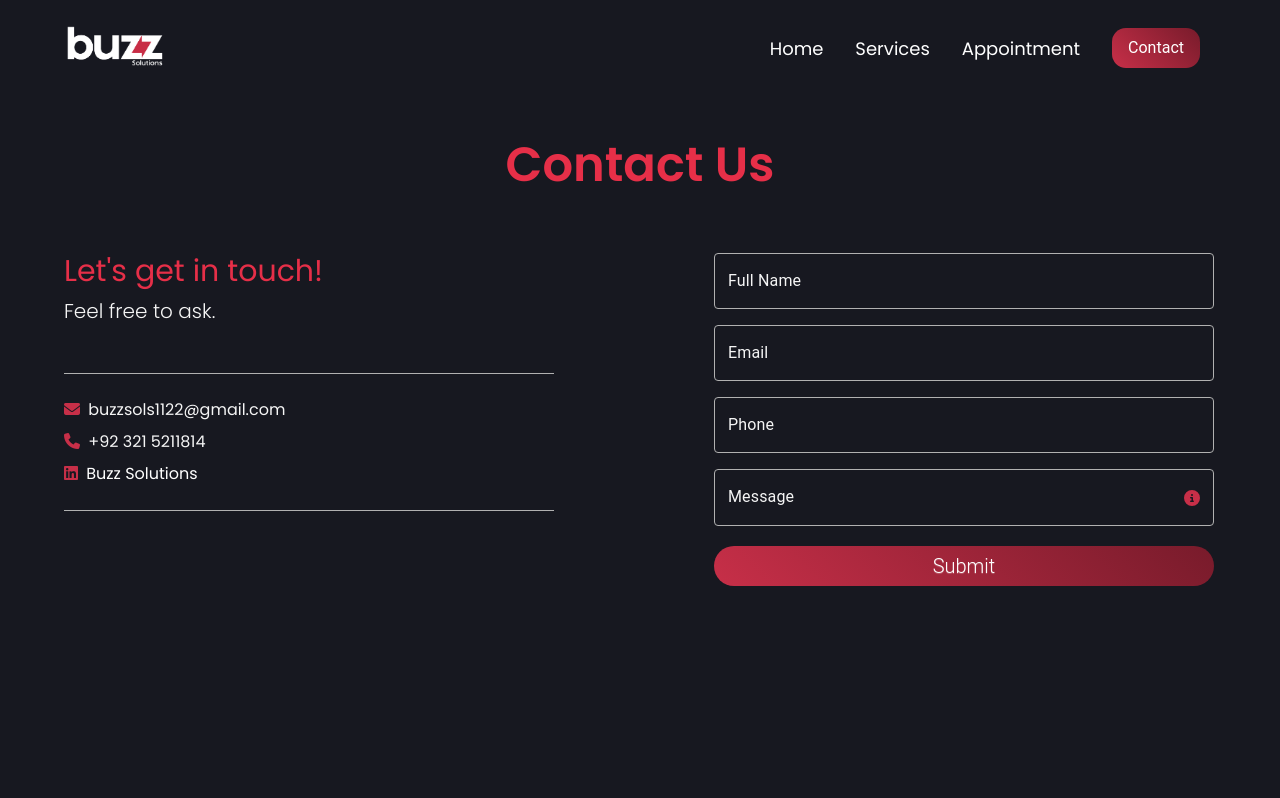
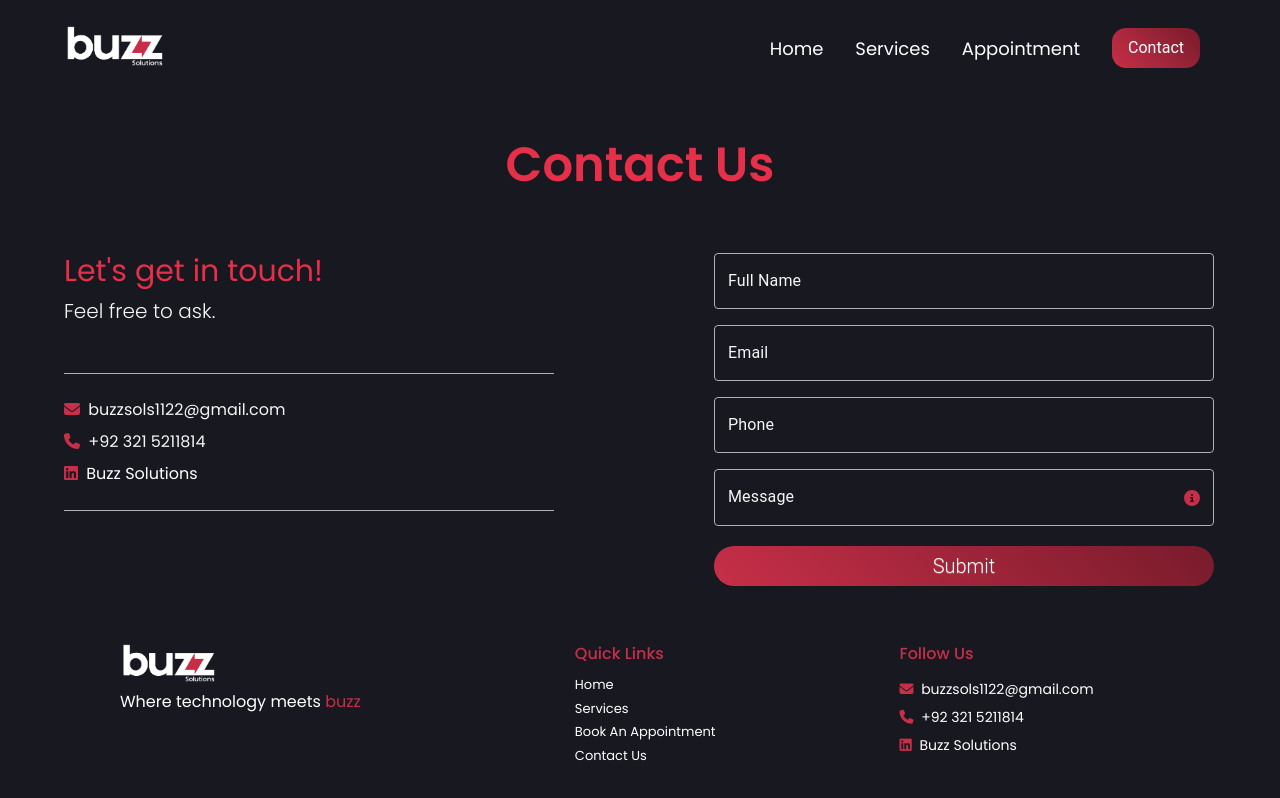
Before and after one commit to oye-hunter/buzz-sol, a React (Create React App) app in the folder frontend/: page /contact-us in a window 1280 px wide. Shown: the top 798 px of the page. Built offline with nearby package versions, Linux system fonts and the light colour scheme.

Commit message:
i dont know

```diff
--- a/frontend/src/components/Footer/Footer.jsx
+++ b/frontend/src/components/Footer/Footer.jsx
@@ -28,9 +28,9 @@ const Footer = () => {
         <div className='my-2 text-sm'>
         <i class="fa-solid fa-phone mr-1" style={{color: "rgb(199, 47, 72)"}}></i> +92 321 5211814
         </div>
-        <div className='my-2 text-sm'>
-        <i class="fa-brands fa-linkedin mr-1" style={{color: "rgb(199, 47, 72)"}}></i> <a style={{color:"white", fontSize: "inherit"}} href="www.linkedin.com/company/buzz-sol/">Buzz Solutions</a>
-      </div>
+        <a style={{color:"white", fontSize: "inherit"}} href="https://www.linkedin.com/company/buzz-sol/"><div className='my-2 text-sm'>
+        <i class="fa-brands fa-linkedin mr-1" style={{color: "rgb(199, 47, 72)"}}></i> Buzz Solutions
+      </div></a>
         </div>
       </div>
     </div>
--- a/frontend/src/pages/ContactUs/ContactUs.jsx
+++ b/frontend/src/pages/ContactUs/ContactUs.jsx
@@ -1,5 +1,6 @@
 import React, { useState, useRef, useEffect } from 'react';
 import "./ContactUs.css";
+import Footer from '../../components/Footer/Footer'
 import Button from "react-bootstrap/Button";
 import TextField from "@mui/material/TextField";
 import { createTheme, ThemeProvider } from "@mui/material/styles";
@@ -229,6 +230,7 @@ const ContactUs = () => {
         </div>
       </form>
               </div>
+              <Footer/>
     </div>
   );
 };
--- a/package.json
+++ b/package.json
@@ -1,6 +1,8 @@
 {
   "dependencies": {
     "aos": "^2.3.4",
-    "react-icons": "^5.3.0"
+    "react-icons": "^5.3.0",
+    "react-slick": "^0.30.2",
+    "slick-carousel": "^1.8.1"
   }
 }
```
Also changed, not shown: frontend/src/components/ReviewCarousel/ReviewCarousel.jsx (renamed from frontend/src/components/ReviewCarousel/ReviewCarousel.js), 1 other file (tests, documents, lock files or other folders).
